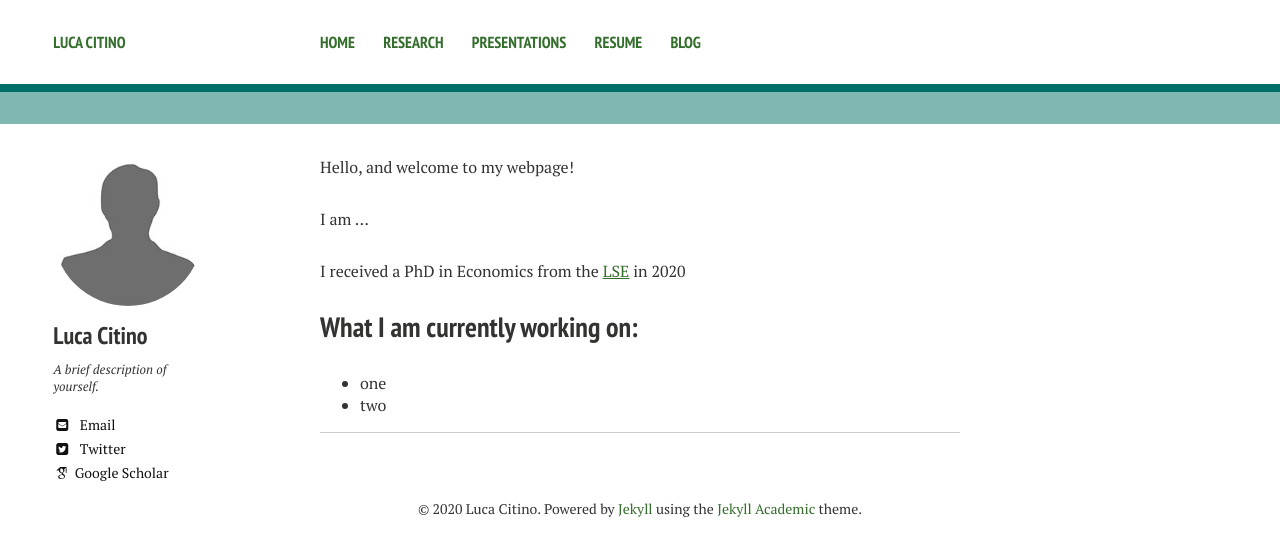
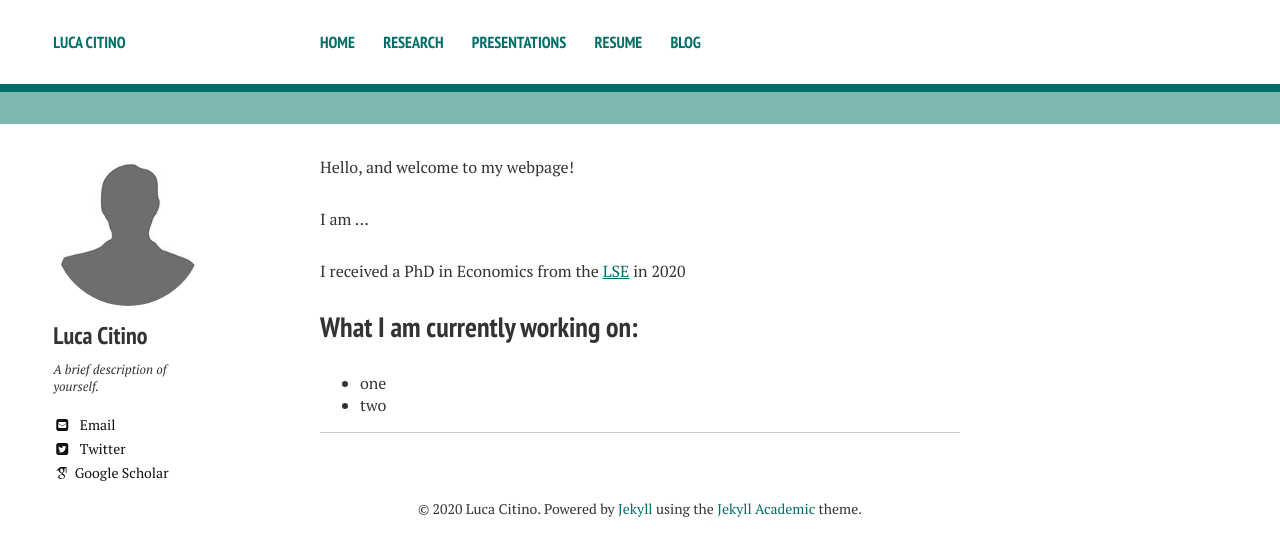
Before and after one commit to luca-citino/luca-citino.github.io, a Jekyll site: the page built from index.md, in a window 1280 px wide. Shown: the top 556 px of the page. Built offline with Jekyll 4.4.1, drawn with Linux system fonts in a browser that asks for light colours; nearby versions of some CDN libraries; some web fonts are replaced.

Commit message:
Update variables.scss

```diff
--- a/_sass/variables.scss
+++ b/_sass/variables.scss
@@ -52,7 +52,7 @@ $vimeo-color        : #1ab7ea;
 $youtube-color      : #ff3333;
 
 /* links */
-$linkcolor 		    : #346e2c;
+$linkcolor 		    : #006F67;
 $link-color       : $linkcolor;
 $linkcolorhover 	: darken($linkcolor, 10);
 $linkcolorvisited : lighten($linkcolorhover, 20);
```
